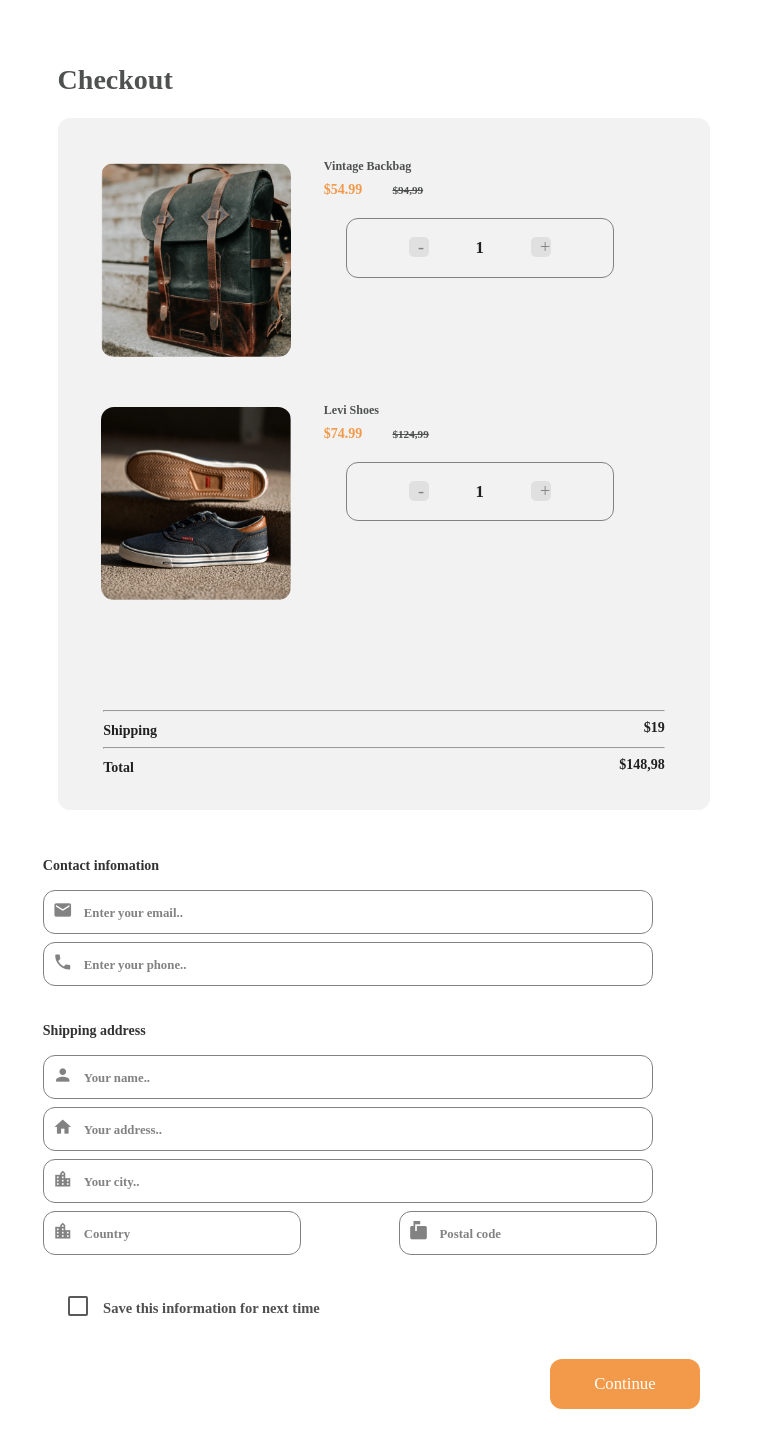
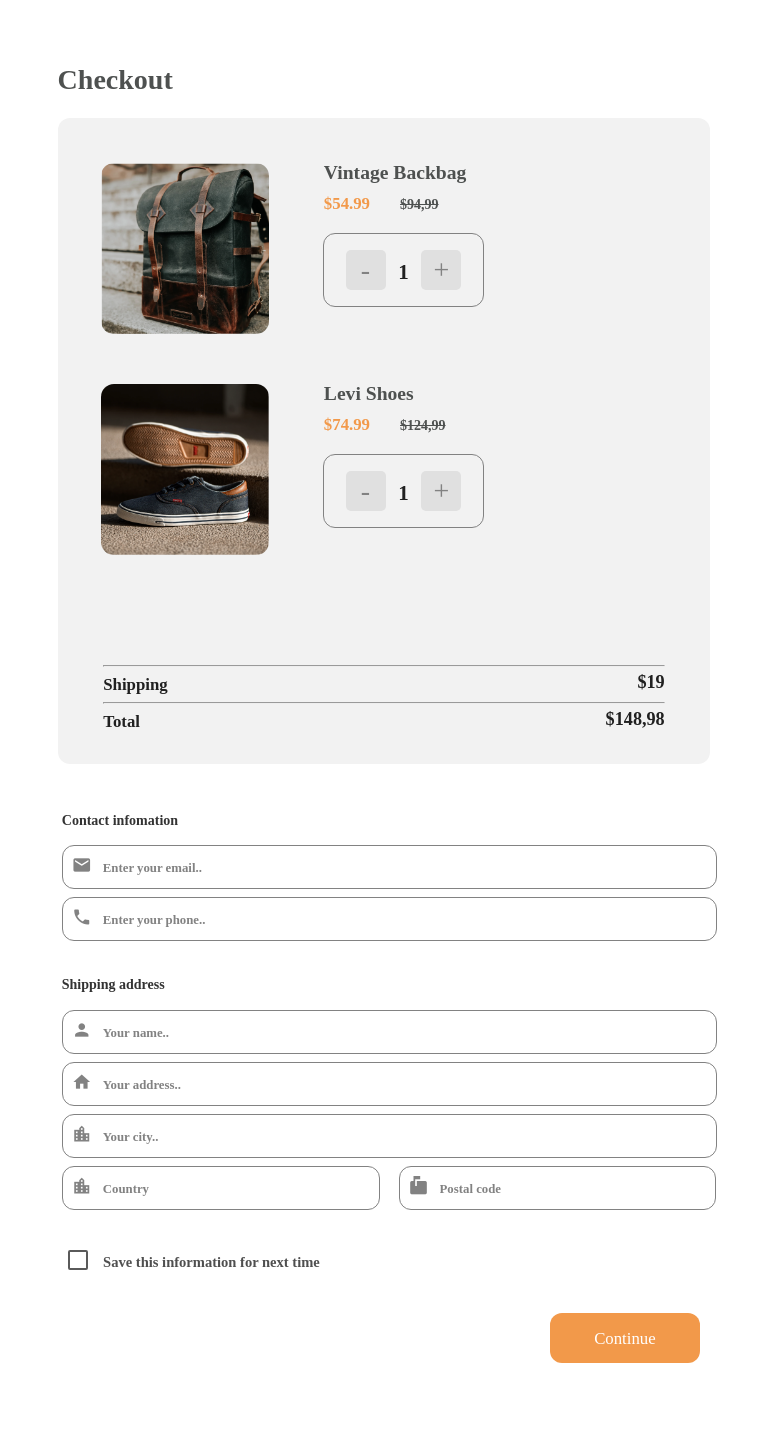
Before and after one commit to juanmiguelruiz/checkout-page, a Vue app: page / in a window 768 px wide. Shown: the top 1448 px of the page. Built offline with nearby package versions, Linux system fonts and the light colour scheme.

Commit message:
Tablet view

```diff
--- a/src/components/Field/styles.css
+++ b/src/components/Field/styles.css
@@ -61,7 +61,7 @@ textarea.materialize-textarea:focus:not([readonly]) {
   box-shadow: 0 0 0 0;
 }
 
-.row .col.s4 {
+.divided {
   width: 38% !important;
 }
 
@@ -96,6 +96,21 @@ textarea.materialize-textarea:focus:not([readonly]) {
 /*Tablet*/
 
 @media screen and (min-width: 768px) and (max-width: 1023px) {
+  .field{
+    margin-left: -1%;
+  }
+
+  .field__input {
+    width: 97% !important;
+  }
+
+  .divided {
+    width: 45% !important;
+  }
+
+  .postal-code{
+    margin-right: 1.7%;
+  }
 }
 
 /*Laptop*/
--- a/src/components/Form/Form.vue
+++ b/src/components/Form/Form.vue
@@ -39,13 +39,13 @@
         label="Country"
         placeholder="Country"
         icon="location_city"
-        grid="col s4 m5"
+        grid="col s4 m5 divided"
       />
       <Field
         label="Postal code"
         placeholder="Postal code"
         icon="markunread_mailbox"
-        grid="col s4 m5 postal-code"
+        grid="col s4 m5 postal-code divided"
       />
     </div>
     <div class="col s12 form__checkbox">
--- a/src/components/Resume/Article.vue
+++ b/src/components/Resume/Article.vue
@@ -9,7 +9,7 @@
                   <span class="resume__article__price--active">{{price}}</span>
                     <span class="resume__article__price--old">{{price_old}}</span>
               </div>
-              <div class="col s10 resume__article__amount">
+              <div class="col s10 m6 resume__article__amount">
                   <button class="resume__article__amount__button" >-</button>
                   <span class="resume__article__amount__text">{{amount}}</span>
                   <button class="resume__article__amount__button">+</button>
--- a/src/components/Resume/styles.css
+++ b/src/components/Resume/styles.css
@@ -102,7 +102,48 @@ hr {
 @media screen and (min-width: 768px) and (max-width: 1023px) {
 
   .resume__article__image {
-    width: 85%;
+    width: 75%;
+  }
+
+  .resume__article__title {
+    font-size: 1.4em;
+  }
+
+  .resume__article__price--active {
+    font-size: 1.2em;
+  }
+
+  .resume__article__price--old {
+    font-size: 1em;
+  }
+
+  .resume__article__amount {
+    padding: 5% !important;
+    margin-left: -7% !important;
+  }
+
+  .resume__article__amount__text {
+    padding: 0 10%;
+    font-size: 1.5em;
+  }
+
+  .resume__article__amount__button {
+    font-size: 2em;
+    width: 40px;
+    height: 40px;
+  }
+
+  .resume__total {
+    margin-top: 10%;
+    padding: 5% 7% !important;
+  }
+
+  .resume__total__price {
+    font-size: 1.3em;
+  }
+
+  .resume__total__title {
+    font-size: 1.2em;
   }
 
 }
```
